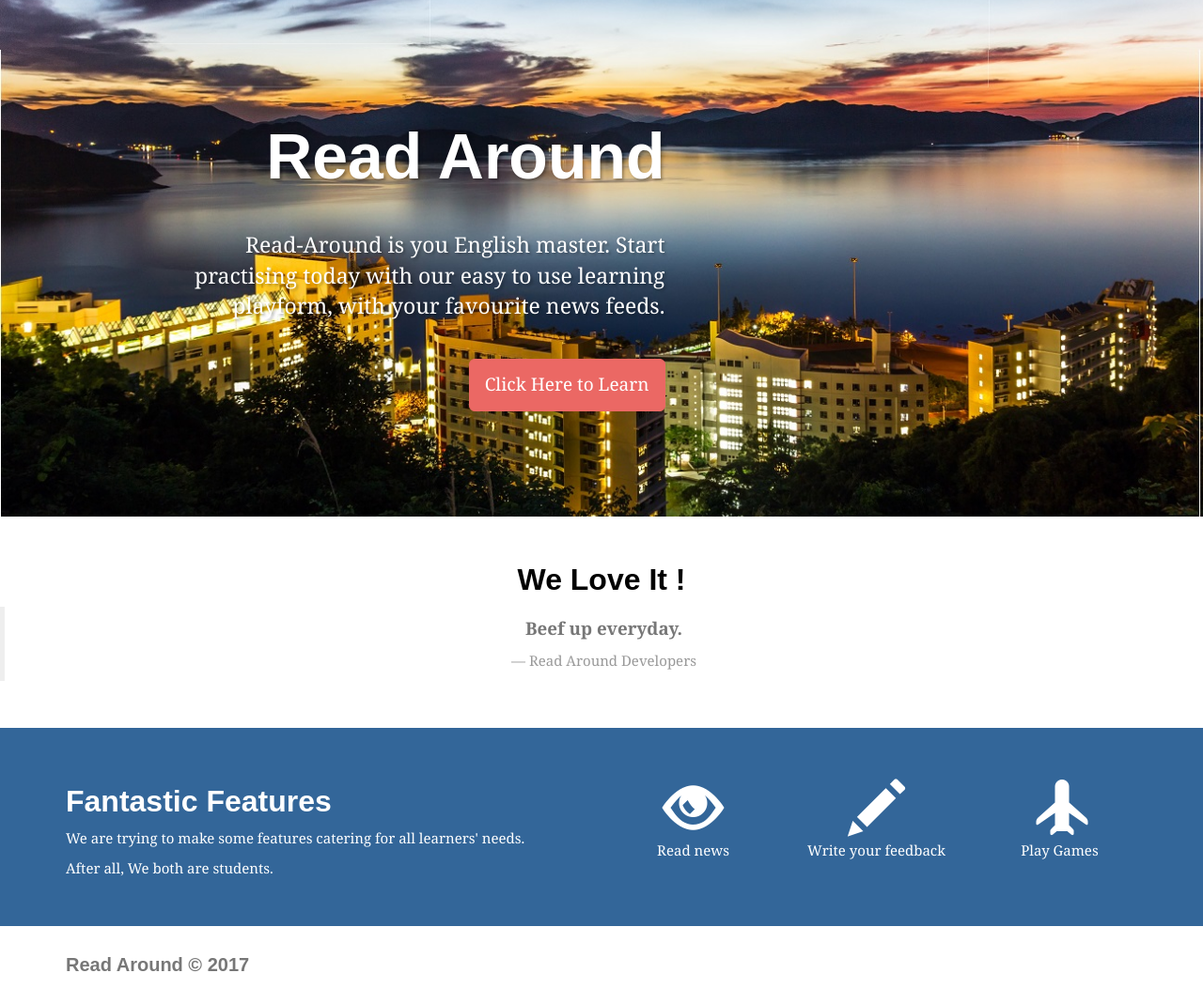
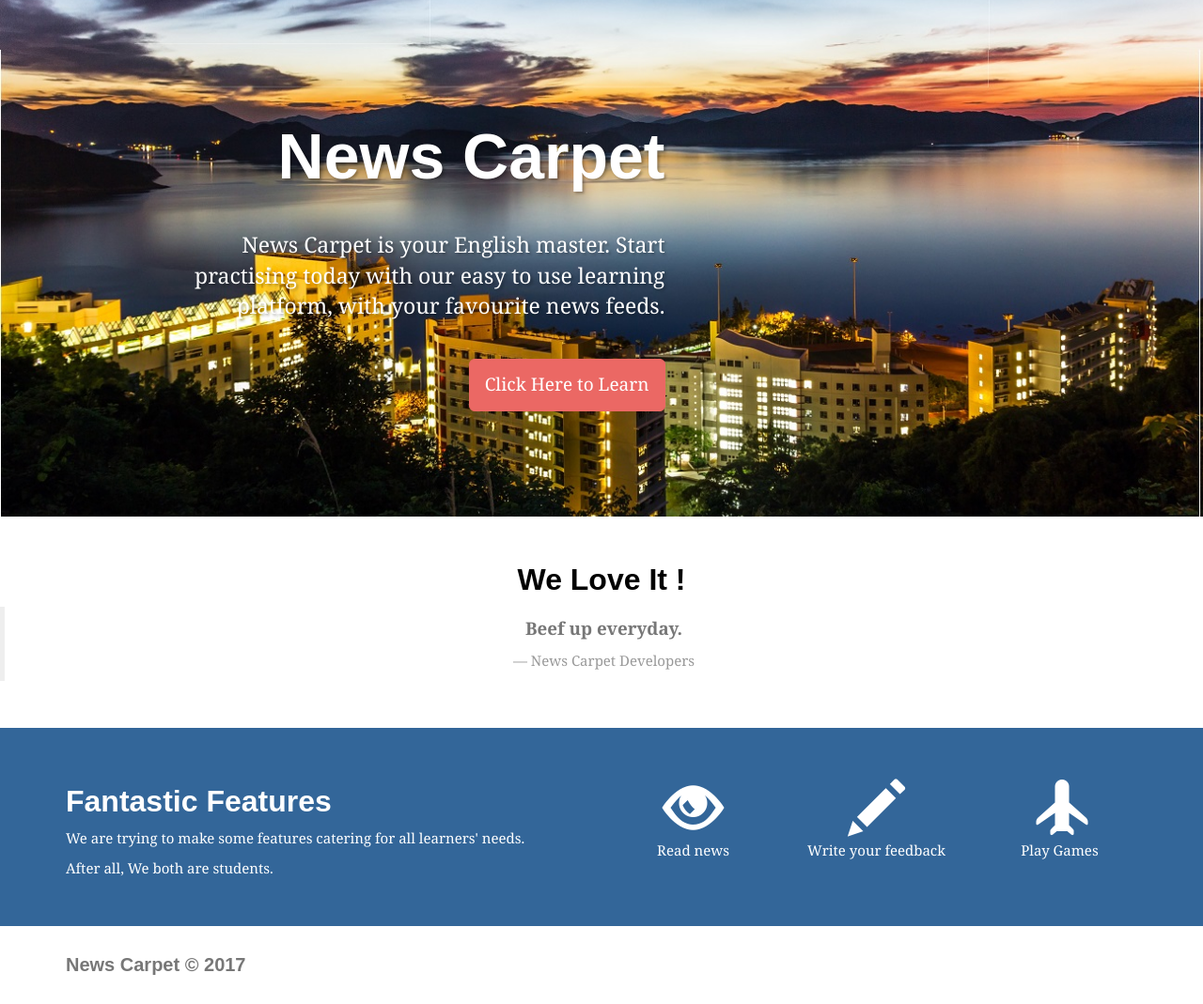
Before and after one commit to koman2019/web-rss-reader, a PHP site: page / in a window 1280 px wide. Shown: the whole page at 94% size. Run offline with PHP 8.4, Linux system fonts and the light colour scheme; some web fonts are replaced.

Commit message:
fix typo and rename the project

```diff
--- a/www/index.html
+++ b/www/index.html
@@ -4,7 +4,7 @@
 <head>
     <meta charset="utf-8">
     <meta name="viewport" content="width=device-width, initial-scale=1.0">
-    <title>Read Around </title>
+    <title>News Carpet </title>
     <link rel="stylesheet" href="css/bootstrap.min.css">
     <link rel="stylesheet" href="https://fonts.googleapis.com/css?family=Source+Sans+Pro:300,400,700,400italic">
     <link rel="stylesheet" href="fonts/font-awesome.min.css">
@@ -18,8 +18,8 @@
             <div class="col-md-4 col-md-push-7 phone-preview">
             </div>
             <div class="col-md-6 col-md-pull-3 get-it">
-                <h1>Read Around</h1>
-                <p>Read-Around is you English master. Start practising today with our easy to use learning playform, with your favourite news feeds.</strong> </p>
+                <h1>News Carpet</h1>
+                <p>News Carpet is your English master. Start practising today with our easy to use learning platform, with your favourite news feeds.</strong> </p>
 
                 <p><a class="btn btn-primary btn-lg" role="button" href="main.php">Click Here to Learn</a></p>
 
@@ -31,7 +31,7 @@
         <h2 class="text-center">We Love It !</h2>
         <blockquote>
             <p><strong>Beef up everyday.</strong> </p>
-            <footer>Read Around Developers</footer>
+            <footer>News Carpet Developers</footer>
         </blockquote>
     </section>
     <section class="features">
@@ -65,7 +65,7 @@
         <div class="container">
             <div class="row">
                 <div class="col-sm-6">
-                    <h5>Read Around © 2017</h5></div>
+                    <h5>News Carpet © 2017</h5></div>
             </div>
         </div>
     </footer>
--- a/www/main.php
+++ b/www/main.php
@@ -8,13 +8,13 @@
     <link rel="stylesheet" type="text/css" href="css/taskman.css"/>
 	<link rel="stylesheet" href="https://fonts.googleapis.com/css?family=News+Cycle:400,700">
     <link rel="stylesheet" href="fonts/font-awesome.min.css">
-	<title>Read Around </title>
+	<title>News Carpet </title>
 
     </head>
     <body>
 	<nav class="navbar navbar-default">
         <div class="container">
-            <div class="navbar-header"><a class="navbar-brand navbar-link"  href="index.html">Read-Around</a></div>
+            <div class="navbar-header"><a class="navbar-brand navbar-link"  href="index.html">News Carpet</a></div>
             <div class="collapse navbar-collapse" id="navcol-1">
                 <ul class="nav navbar-nav">
                     <li role="presentation"><a href="" ng-click="learning = false; choosePage = true;">Find Source</a></li>
@@ -58,7 +58,7 @@
             <hr>
             <div class="row">
                 <div class="col-sm-6">
-                    <h5>Read Around © 2017</h5>
+                    <h5>News Carpet © 2017</h5>
 				</div>
             </div>
         </div>
--- a/www/partials/reading-panel.html
+++ b/www/partials/reading-panel.html
@@ -88,7 +88,7 @@
 		<hr>
 		<div class="row">
 			<div class="col-sm-6">
-				<h5>Read Around © 2017</h5>
+				<h5>News Carpet © 2017</h5>
 			</div>
 		</div>
 	</div>
--- a/www/playing.php
+++ b/www/playing.php
@@ -15,14 +15,14 @@
 		<link rel="stylesheet" type="text/css" href="css/taskman.css"/>
 		<link rel="stylesheet" href="https://fonts.googleapis.com/css?family=News+Cycle:400,700">
 		<link rel="stylesheet" href="fonts/font-awesome.min.css">
-		<title>Read Around </title>
+		<title>News Carpet </title>
 
     </head>
     <body>
 
 		<nav class="navbar navbar-default">
 			<div class="container">
-				<div class="navbar-header"><a class="navbar-brand navbar-link" href="index.html">Read-Around</a></div>
+				<div class="navbar-header"><a class="navbar-brand navbar-link" href="index.html">News Carpet</a></div>
 				<div class="collapse navbar-collapse" id="navcol-1">
 					<ul class="nav navbar-nav">
 						<li role="presentation"><a href="main.php">Main board</a></li>
@@ -100,7 +100,7 @@
 				<hr>
 				<div class="row">
 					<div class="col-sm-6">
-						<h5>Read Around © 2017</h5>
+						<h5>News Carpet © 2017</h5>
 					</div>
 				</div>
 			</div>
--- a/www/reading.php
+++ b/www/reading.php
@@ -7,13 +7,13 @@
 	<link rel="stylesheet" type="text/css" href="css/taskman.css"/>
 	<link rel="stylesheet" href="https://fonts.googleapis.com/css?family=News+Cycle:400,700">
     <link rel="stylesheet" href="fonts/font-awesome.min.css">
-	<title>Read Around </title>
+	<title>News Carpet </title>
 
     </head>
     <body>
 		<nav class="navbar navbar-default">
 			<div class="container">
-				<div class="navbar-header"><a class="navbar-brand navbar-link"  href="index.html">Read-Around</a></div>
+				<div class="navbar-header"><a class="navbar-brand navbar-link"  href="index.html">News Carpet</a></div>
 				<div class="collapse navbar-collapse" id="navcol-1">
 					<ul class="nav navbar-nav">
 						<li role="presentation"><a href="main.php">Main board</a></li>
--- a/www/writing.php
+++ b/www/writing.php
@@ -7,14 +7,14 @@
 		<link rel="stylesheet" type="text/css" href="css/taskman.css"/>
 		<link rel="stylesheet" href="https://fonts.googleapis.com/css?family=News+Cycle:400,700">
 		<link rel="stylesheet" href="fonts/font-awesome.min.css">
-		<title>Read Around </title>
+		<title>News Carpet </title>
 
     </head>
     <body>
 
 		<nav class="navbar navbar-default">
 			<div class="container">
-				<div class="navbar-header"><a class="navbar-brand navbar-link"   href="index.html">Read-Around</a></div>
+				<div class="navbar-header"><a class="navbar-brand navbar-link"   href="index.html">News Carpet</a></div>
 				<div class="collapse navbar-collapse" id="navcol-1">
 					<ul class="nav navbar-nav">
 						<li role="presentation"><a href="main.php">Main board</a></li>
@@ -37,7 +37,7 @@
 				<hr>
 				<div class="row">
 					<div class="col-sm-6">
-						<h5>Read Around © 2017</h5>
+						<h5>News Carpet © 2017</h5>
 					</div>
 				</div>
 			</div>
```
